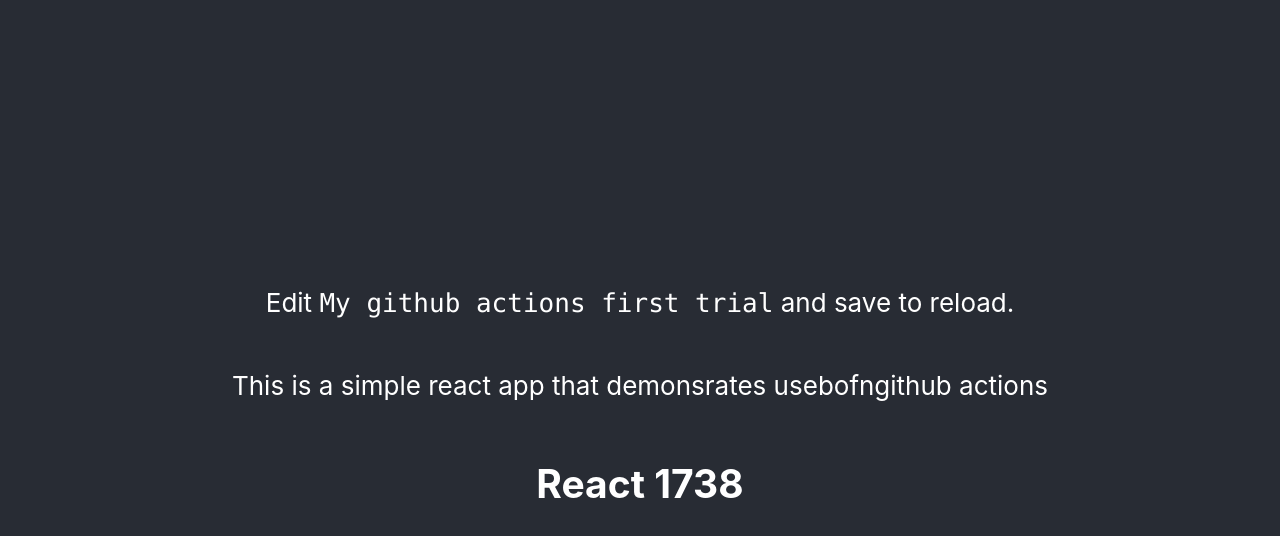
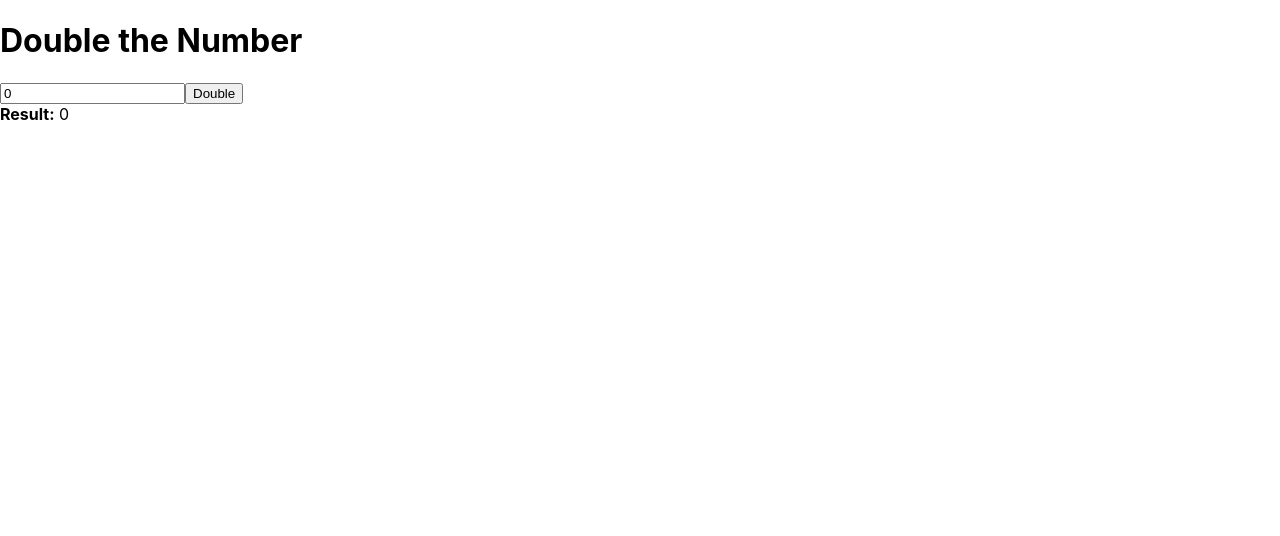
Before and after one commit to EzraMachoka/reactpages, a React (Create React App) app: page / in a window 1280 px wide. Shown: the top 536 px of the page. Built offline with nearby package versions, Linux system fonts and the light colour scheme.

Commit message:
another one

```diff
--- a/src/App.js
+++ b/src/App.js
@@ -1,17 +1,29 @@
-// import logo from './logo.svg';
-import './App.css';
+import React, { useState } from 'react';
 
 function App() {
+  // Define a state variable to hold the input value
+  const [number, setNumber] = useState(0);
+
+  // Define a function to handle the doubling of the number
+  const doubleNumber = () => {
+    setNumber(number * 2);
+  };
+
   return (
-    <div className="App">
-      <header className="App-header">
-        {/* <img src={logo} className="App-logo" alt="logo" /> */}
-        <p>
-          Edit <code>My github actions first trial</code> and save to reload.
-        </p>
-        <p>This is a simple react app that demonsrates usebofngithub actions</p>
-        <h2>React 1738</h2>
-      </header>
+    <div className="container mx-auto mt-8 text-center">
+      <h1 className="text-3xl mb-4">Double the Number</h1>
+      <input
+        type="number"
+        value={number}
+        onChange={(e) => setNumber(Number(e.target.value))}
+        className="border p-2 mb-4"
+      />
+      <button onClick={doubleNumber} className="bg-blue-500 text-white px-4 py-2 rounded">
+        Double
+      </button>
+      <div className="mt-4">
+        <strong>Result:</strong> {number}
+      </div>
     </div>
   );
 }
```
